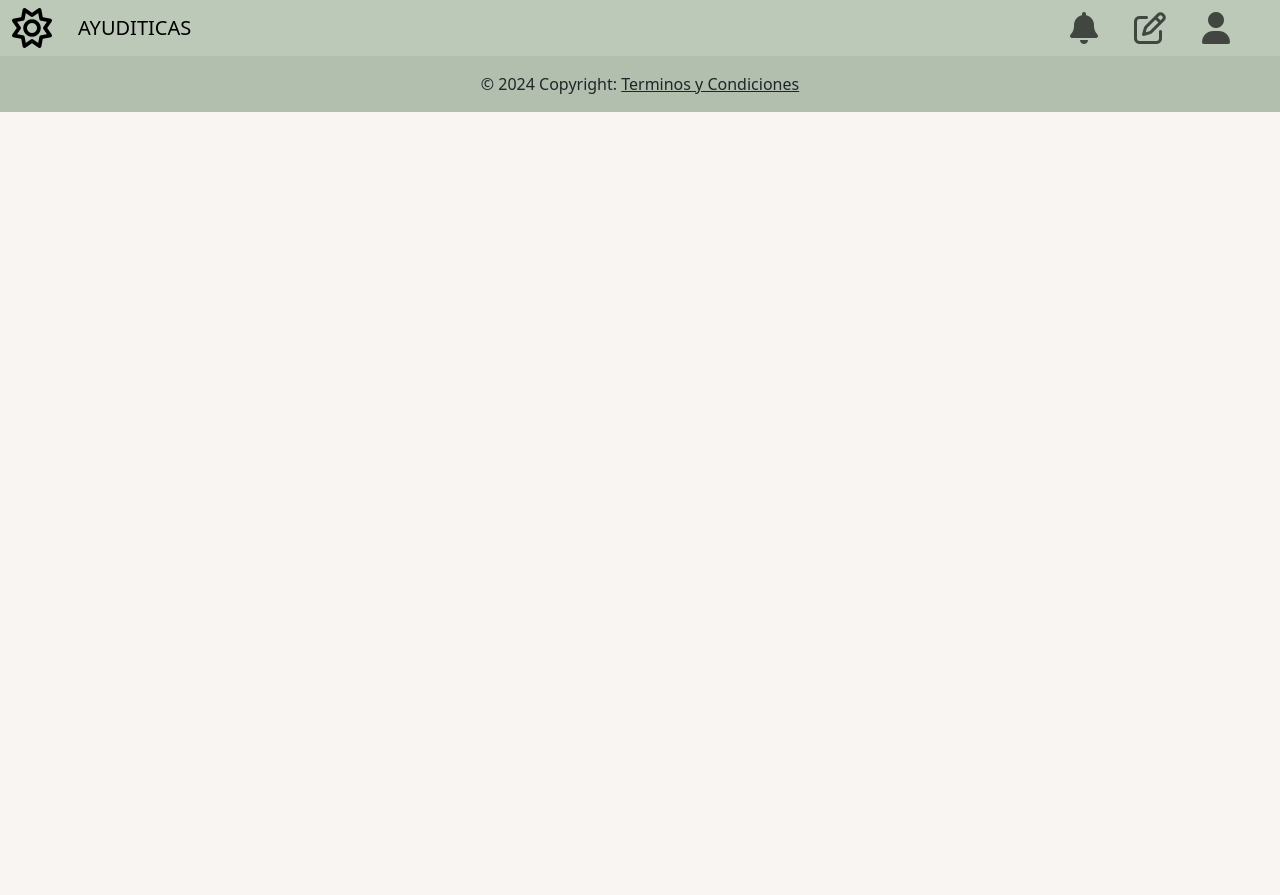
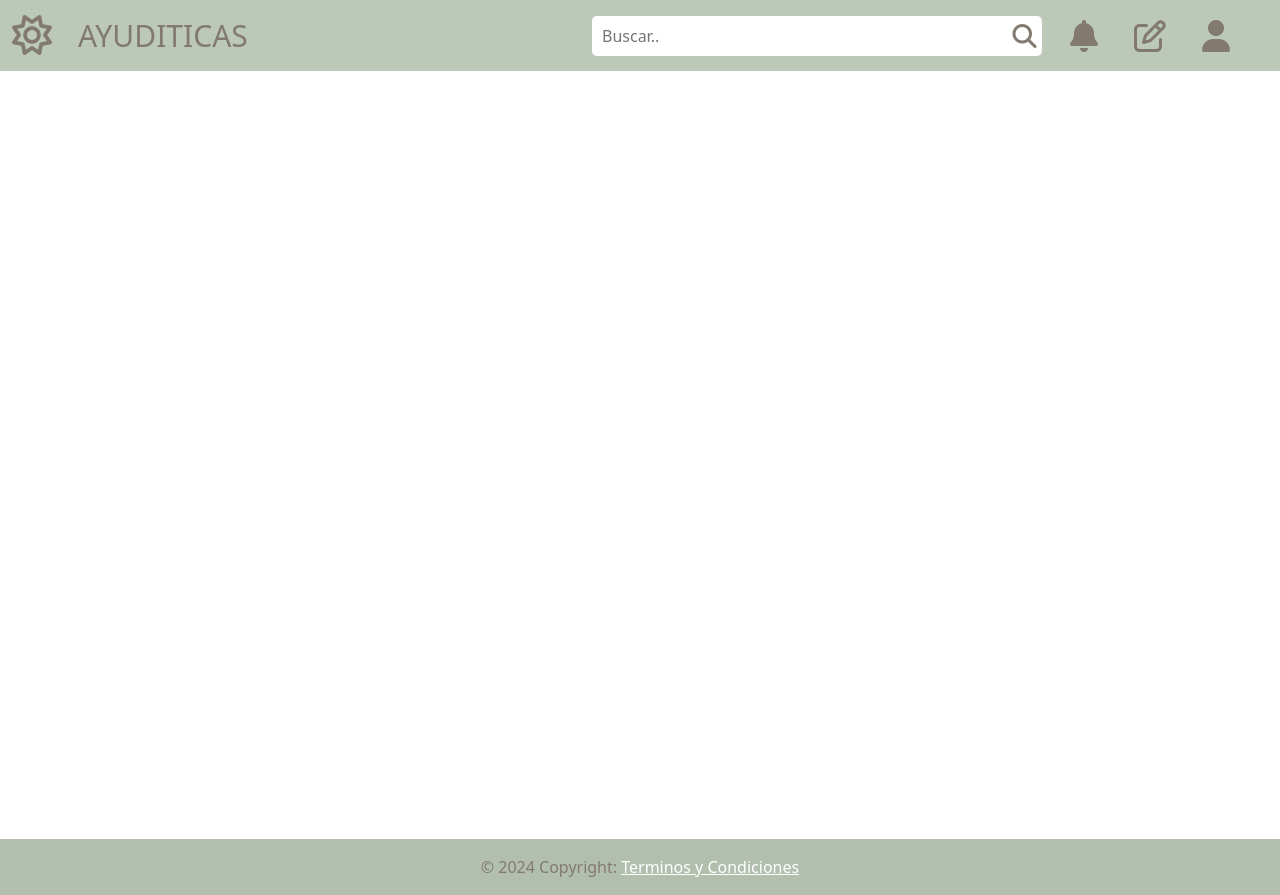
Before and after one commit to TitoManri/Ayuditicas, a PHP site: page /views/index.php in a window 1280 px wide. Before the commit the page ends 112 px from the top, so only its background shows below. Run offline with PHP 8.4, Linux system fonts and the light colour scheme; some libraries are stand-ins or nearby versions.

Commit message:
Modificacion de Dropdowns Header
Se modifico el Dropdown del header y se le agregaron iconos a cada texto del dropdown list. También se agrego un search bar.

```diff
--- a/assets/css/headerfooter.css
+++ b/assets/css/headerfooter.css
@@ -1,3 +1,8 @@
+.ayuditicaHeader{
+    color: #827A6F;
+    font-size: 30px;
+}
+
 .navbar-nav{
     margin-right: 20px;
 }
@@ -5,3 +10,74 @@
     margin-left: 10px;
     margin-right: 10px;
 }
+
+.nav-link.icons:hover i{
+    color: white;
+  }
+
+.dropdown-menu {
+  background-color: #f0f0f0;
+  border: 3px solid #d2ac97;
+  border-radius: 15px;
+}
+.dropdown-item:hover,  .dropdown-item:hover i{
+  background-color: #d2ac97;
+  color: white;
+}
+
+.dropdown-divider {
+  background-color: #d2ac97;
+}
+
+.nav-item{
+    display: flex;
+}
+.text-body{
+    color:white !important;
+}
+.searchBar{
+    border: none;
+    font-size: 17px;
+    border-radius: 15px;
+    width: 500px;
+  }
+
+nav .searchbar {
+    position: relative;
+  }
+
+  nav .searchbar input[type="text"] {
+    border: 0;
+    padding: 0;
+    width: 0px;
+    height: 40px;
+    border-radius: 5px;
+    transition: all 0.3s ease;
+  }
+
+  nav .searchbar .icon {
+    display: flex;
+    position: absolute;
+    top: 0;
+    right: 0;
+    width: 35px;
+    height: 100%;
+    background: none;
+    border-radius: 3px;
+    color: #fff;
+    transition: all 0.5s 0.3s ease;
+  }
+
+  nav .searchbar .icon i {
+    position: absolute;
+    top: 50%;
+    left: 50%;
+    transform: translate(-50%, -50%);
+    cursor: pointer;
+  }
+
+  nav .searchbar input[type="text"] {
+    width: 450px;
+    padding: 0 10px;
+    opacity: 1;
+  }
--- a/assets/css/theme.css
+++ b/assets/css/theme.css
@@ -10,9 +10,13 @@ Fondo: #F9F5F2
 
 html {
     background-color: #F9F5F2;
-    font-family: 'Source Sans Pro', sans-serif;
-    color: #827a6f;
+
 }
+
+* {
+    color: #827A6F;
+}
+
 .mainHeader{
     background-color: #BCC9B8;
 }
--- /dev/null
+++ b/assets/js/searchBar.js
@@ -0,0 +1,6 @@
+$(document).ready(function() {
+    $(".fa-search").click(function() {
+      $(".icon").toggleClass("active");
+      $("input[type='text']").toggleClass("active");
+    });
+  });
--- a/views/index.php
+++ b/views/index.php
@@ -3,11 +3,11 @@
 <head>
     <meta charset="UTF-8">
     <meta name="viewport" content="width=device-width, initial-scale=1.0">
-    <title>Document</title>
+    <title>Pagina Principal</title>
+    <!-- Bootstrap & Icons-->
+    <link href="https://cdn.jsdelivr.net/npm/bootstrap@5.3.3/dist/css/bootstrap.min.css" rel="stylesheet" integrity="sha384-QWTKZyjpPEjISv5WaRU9OFeRpok6YctnYmDr5pNlyT2bRjXh0JMhjY6hW+ALEwIH" crossorigin="anonymous">
     <link rel="stylesheet" href="../assets/css/theme.css">
     <link rel="stylesheet" href="../assets/css/headerfooter.css">
-    <!-- Bootstrap & Icons-->
-    <link href="https://cdn.jsdelivr.net/npm/bootstrap@5.3.3/dist/css/bootstrap.min.css" rel="stylesheet" integrity="sha384-QWTKZyjpPEjISv5WaRU9OFeRpok6YctnYmDr5pNlyT2bRjXh0JMhjY6hW+ALEwIH" crossorigin="anonymous">
 </head>
 <body>
     <header class="mainHeader">
@@ -16,7 +16,7 @@
         ?></header>
 
 
-
+        <br><br><br><br><br><br><br><br><br><br><br><br><br><br><br><br><br><br><br><br><br><br><br><br><br><br><br><br><br><br><br><br>
 
 <footer class="mainfooter">
         <?php include './templates/Header&Footer/footer.php';
@@ -25,4 +25,6 @@
     <script src="https://cdn.jsdelivr.net/npm/@popperjs/core@2.11.8/dist/umd/popper.min.js" integrity="sha384-I7E8VVD/ismYTF4hNIPjVp/Zjvgyol6VFvRkX/vR+Vc4jQkC+hVqc2pM8ODewa9r" crossorigin="anonymous"></script>
     <script src="https://cdn.jsdelivr.net/npm/bootstrap@5.3.3/dist/js/bootstrap.min.js" integrity="sha384-0pUGZvbkm6XF6gxjEnlmuGrJXVbNuzT9qBBavbLwCsOGabYfZo0T0to5eqruptLy" crossorigin="anonymous"></script>
     <script src="https://kit.fontawesome.com/c723dfe3cd.js" crossorigin="anonymous"></script>
+    <script src="https://code.jquery.com/jquery-3.5.1.min.js"></script>
+    <script src="../assets/js/searchBar.js"></script>
 </html>
--- a/views/templates/Header&Footer/footer.php
+++ b/views/templates/Header&Footer/footer.php
@@ -1,4 +1,3 @@
-  <div class="text-center p-3" style="background-color: rgba(0, 0, 0, 0.05);">
-    © 2024 Copyright:
+  <div class="text-center p-3" style="background-color: rgba(0, 0, 0, 0.05);">© 2024 Copyright:
     <a class="text-body" href="#">Terminos y Condiciones</a>
   </div>
--- a/views/templates/Header&Footer/header.php
+++ b/views/templates/Header&Footer/header.php
@@ -9,45 +9,50 @@
     <div class="collapse navbar-collapse" id="navbarSupportedContent">
       <ul class="navbar-nav me-auto mb-2 mb-lg-0">
         <li class="nav-item">
-          <a class="navbar-brand" href="#">AYUDITICAS</a>
+          <a class="navbar-brand ayuditicaHeader" href="#">AYUDITICAS</a>
         </li>
       </ul>
-      <form class="d-flex input-group w-auto" role="search">
       <!-- Navbar Derecha-->
       <ul class="navbar-nav">
         <!-- Search Bar -->
+        <li class="nav-item">
+        <div class="searchbar">
+          <input type="text" placeholder="Buscar..">
+          <div class="icon">
+            <i class="fas fa-search fa-xl"></i>
+          </div>
+        </div>
+        </li>
         <!-- Notificaciones -->
         <li class="nav-item">
-          <a class="nav-link" href="#">
+          <a class="nav-link icons" href="#">
             <i class="fa-solid fa-bell fa-2xl"></i>
           </a>
         </li>
         <!-- Publicaciones -->
-        <li class="nav-item dropdown-end">
-            <a class="nav-link" href="#" role="button" data-bs-toggle="dropdown" aria-expanded="false">
+        <div class="nav-item dropdown">
+            <a class="nav-link icons" href="#" role="button" data-bs-toggle="dropdown" aria-expanded="false">
               <i class="fa-regular fa-pen-to-square fa-2xl"></i>
             </a>
-            <ul class="dropdown-menu">
-              <li><a class="dropdown-item" href="#">Crear publicación</a></li>
-              <li><a class="dropdown-item" href="#">Crear denuncia</a></li>
+            <ul class="dropdown-menu dropdown-menu-lg-end">
+              <li><a class="dropdown-item" href="#"><i class="fa-solid fa-square-plus" style="color: #000000;"></i> Crear publicación</a></li>
+              <li><a class="dropdown-item" href="#"><i class="fa-solid fa-triangle-exclamation" style="color: #000000;"></i> Crear denuncia</a></li>
               <li><hr class="dropdown-divider"></li>
-              <li><a class="dropdown-item" href="#">Crear proyecto</a></li>
+              <li><a class="dropdown-item" href="#"><i class="fa-solid fa-people-group" style="color: #000000";></i> Crear proyecto</a></li>
             </ul>
-          </li>
-          <li class="nav-item dropdown-end">
-            <a class="nav-link" href="#" role="button" data-bs-toggle="dropdown" data-bs-display="static" aria-expanded="false">
+          </div>
+          <div class="nav-item dropdown">
+            <a class="nav-link icons" href="#" role="button" data-bs-toggle="dropdown" data-bs-display="static" aria-expanded="false">
             <i class="fa-solid fa-user fa-2xl"></i>
             </a>
-            <ul class="dropdown-menu">
-              <li><a class="dropdown-item" href="#">Perfil</a></li>
-              <li><a class="dropdown-item" href="#">Mensajeria</a></li>
-              <li><a class="dropdown-item" href="#">Ver denuncias</a></li>
+            <ul class="dropdown-menu dropdown-menu-lg-end">
+              <li><a class="dropdown-item" href="#"><i class="fa-solid fa-user" style="color: #000000;"></i> Perfil</a></li>
+              <li><a class="dropdown-item" href="#"><i class="fa-solid fa-message" style="color: #000000;"></i> Mensajeria</a></li>
+              <li><a class="dropdown-item" href="#"><i class="fa-solid fa-circle-exclamation" style="color: #000000;"></i> Mis denuncias</a></li>
               <li><hr class="dropdown-divider"></li>
-              <li><a class="dropdown-item" href="#">Cerrar sesion</a></li>
+              <li><a class="dropdown-item" href="#"><i class="fa-solid fa-arrow-right-from-bracket" style="color: #000000;"></i> Cerrar sesion</a></li>
             </ul>
-          </li>
-
-
+          </div>
         </ul>
       </form>
     </div>
```
Also changed, not shown: assets/js/ejemplo.js (deleted).
